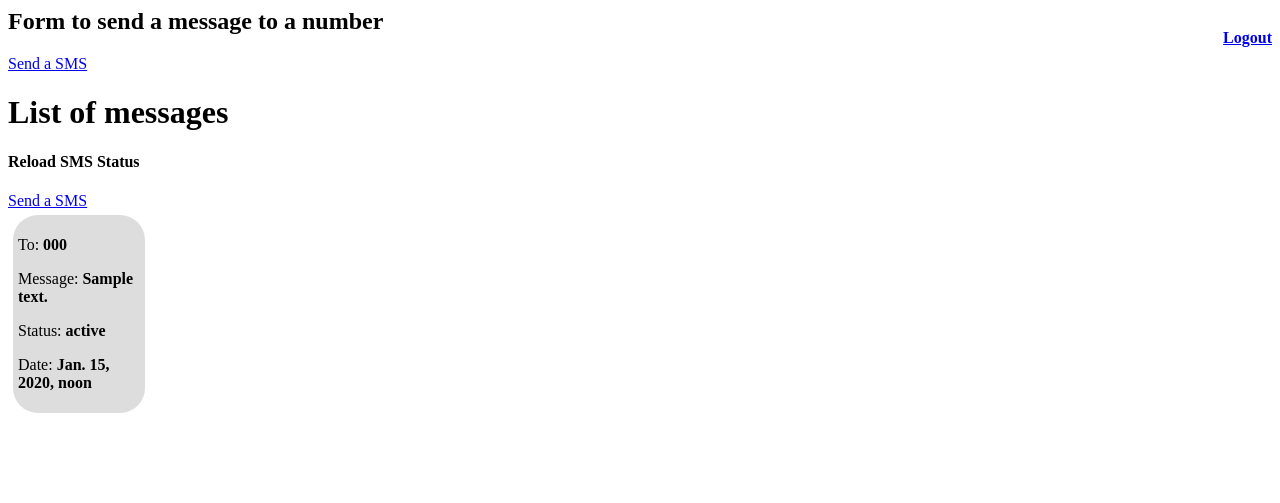
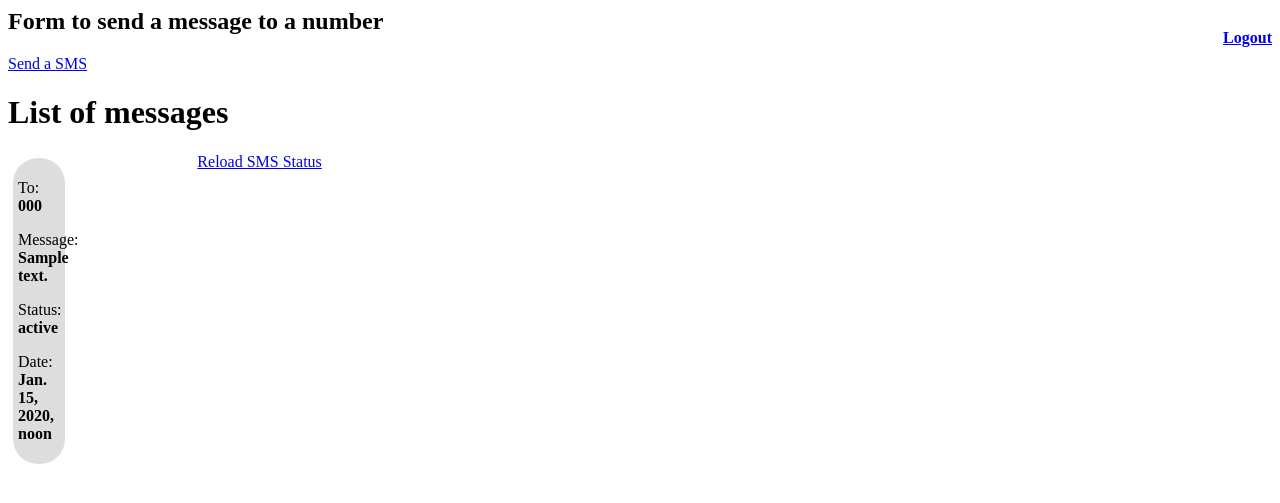
Before and after one commit to KuntaNgcobo/admin-sms-app, a Django app: page /sms_app/ in a window 1280 px wide. Shown: the top 503 px of the page. Run offline with Django 4.2, Linux system fonts and the light colour scheme; tables that the repository leaves empty hold one stand-in row (values such as "Sample post").

Commit message:
Change env variable set, bug fix for twilio token and sid and added reload link

```diff
--- a/sms_app/templates/index.html
+++ b/sms_app/templates/index.html
@@ -8,12 +8,9 @@
 </div>
 
 {% if sms_list %}
-<h1>List of messages</h1>
-    <div>
-        <h4>Reload SMS Status</h1> <a href="{% url 'sms_app:index' %}">Send a SMS</a>
-    </div>
+<h1>List of messages</h1> <a href="{% url 'sms_app:index' %}">Reload SMS Status</a>
 
-    <div style="display: grid; grid-template-columns: 75% 75% 75%; float:left">
+    <div style="display: grid; grid-template-columns: 33% 33% 33%; float:left">
     {% for sms in sms_list %}
         <div style="background-color: #ddd; border-radius: 25px; margin: 5px; padding: 5px;">
             <p>To: <b>{{ sms.number }}</b></p>
--- a/sms_app/views.py
+++ b/sms_app/views.py
@@ -16,9 +16,10 @@ import os
 
 from dotenv import dotenv_values
 
-#envvar = dotenv_values(".env")
-#client = Client(envvar["TA_SID"], envvar["TA_TOKEN"])
-client = Client(os.environ.get('EMAIL_HOST_USER'), os.environ.get('EMAIL_HOST_USER'))
+env_twilio_sid = os.environ.get('TA_SID')
+env_twilio_token = os.environ.get('TA_TOKEN')
+
+client = Client(env_twilio_sid, env_twilio_token)
 
 def authenticate(request):
     print("AUTH:",request.user,request.user.is_authenticated, request.user.is_anonymous)
@@ -113,10 +114,12 @@ def send_sms(request):
             'network_error': "Network Error Request Failed.",
         })
     except TwilioRestException as e:
+        print(e)
         return render(request, 'sms_form.html', {
             'number_error': "Number is unverified.",
         })
     else:
+        print("SMS Sent")
         sms_sql = Message( sms_id = message.sid, number = sms["parsed_phone_number"],
                 message = sms["message"], status=message.status, date=datetime.now() )
         sms_sql.save()
```
Also changed, not shown: sms_project/settings.py (+6 -3 lines), 1 other file.
